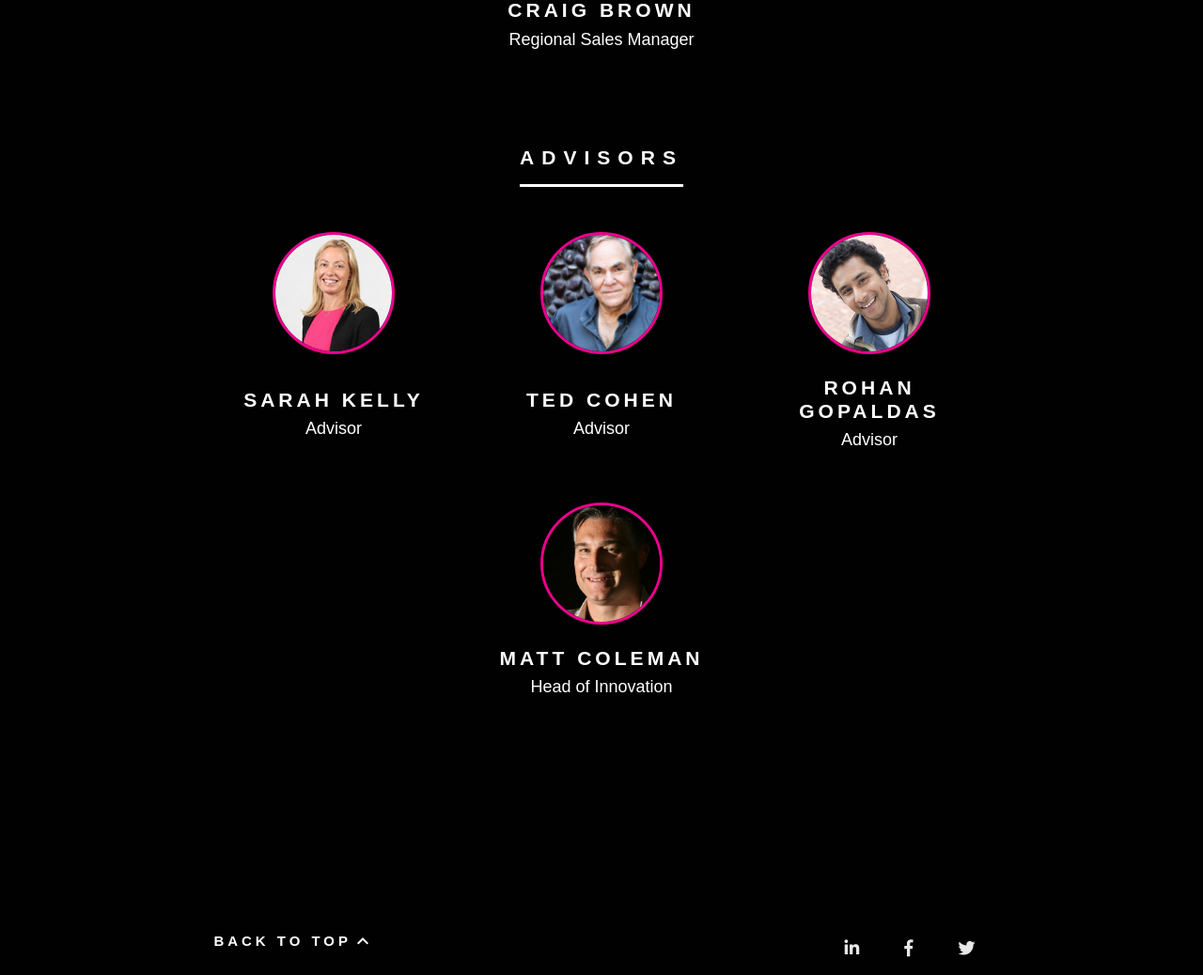
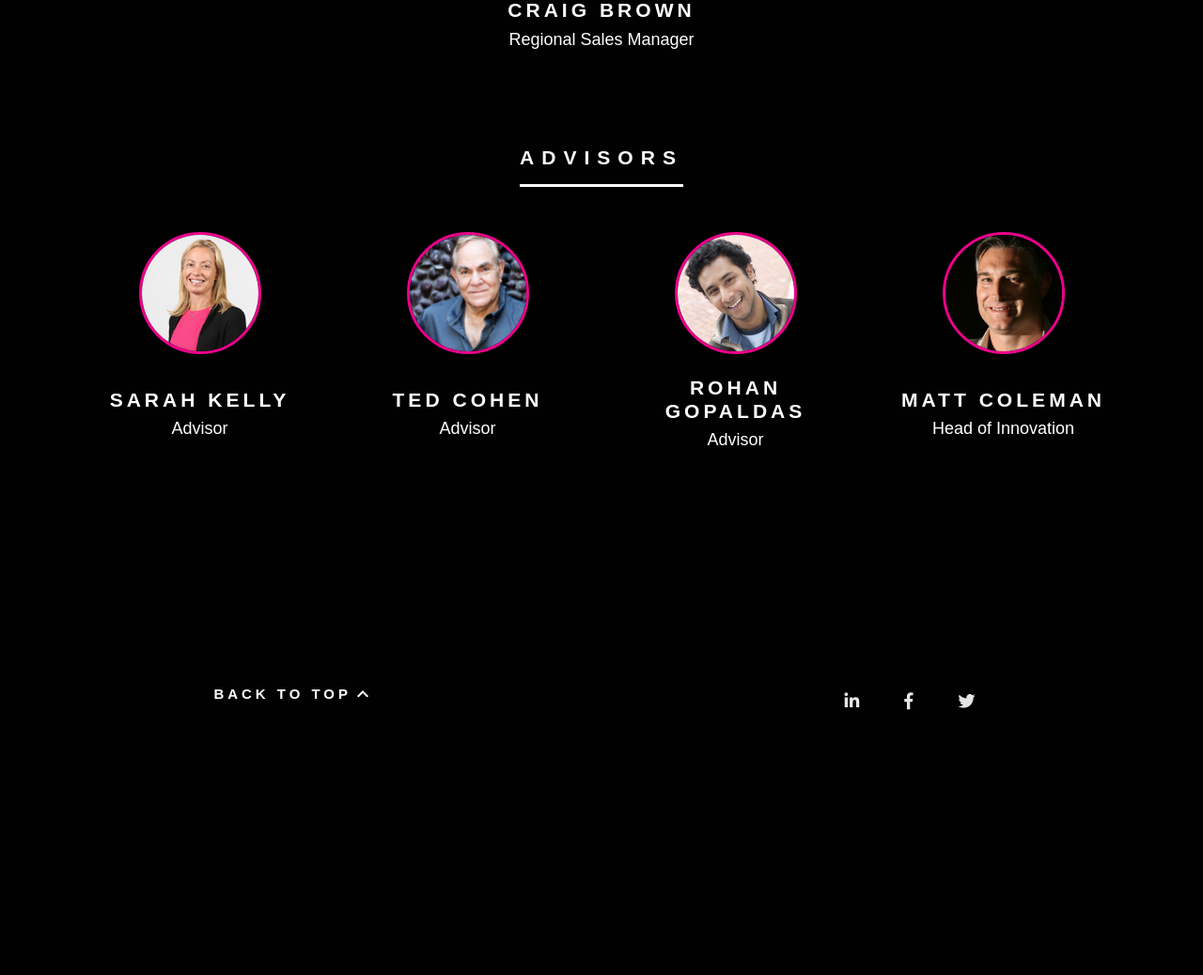
Before and after one commit to TagTheAgency/arival-temp-site, a PHP site: page /team.php in a window 1280 px wide. Shown: the part 1010-2048 px from the top of the page at 94% size. After the commit the page ends 1766 px from the top, so only its background shows below. Run offline with PHP 8.4, Linux system fonts and the light colour scheme; some libraries are stand-ins or nearby versions; some web fonts are replaced.

Commit message:
Fix advisors column

```diff
--- a/team.php
+++ b/team.php
@@ -130,7 +130,7 @@
 				<p>Advisor</p>
 			</div>
 		</div>
-		<div class="col-10 col-sm-6 col-md-4 d-flex flex-wrap pb-5">
+		<div class="col-10 col-sm-6 col-md-3 d-flex flex-wrap pb-5">
 			<div class="col-12 pb-3 d-flex justify-content-center pb-4">
 				<div class="circle-container">
 					<img src="img/mc.jpg" alt="">
```
